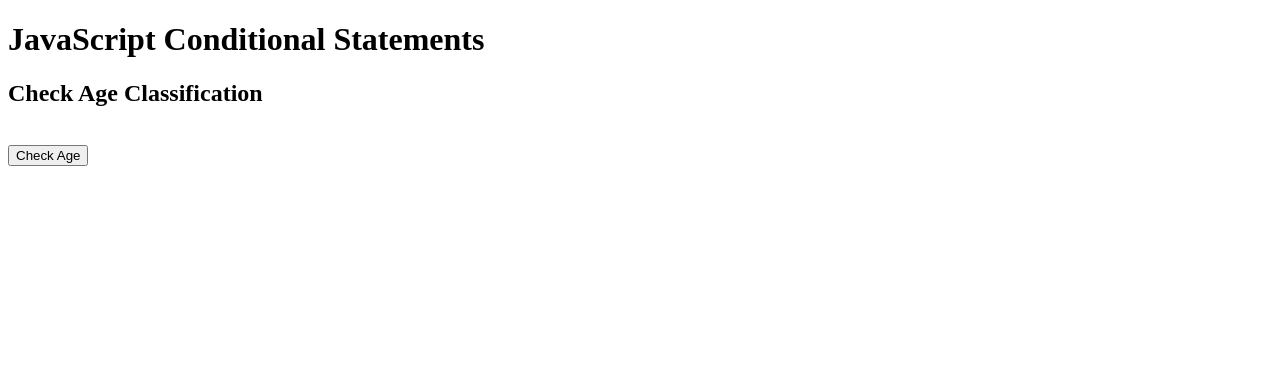
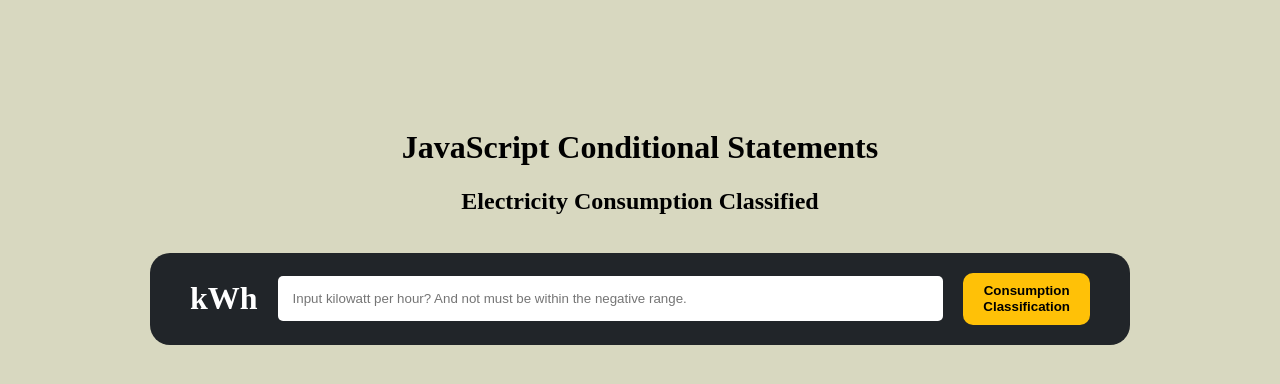
Before and after one commit to 9JV1llanu3va/FV_ICT9J_Q4Drill1_Villanueva, a plain HTML site: page index.html in a window 1280 px wide. Drawn offline with Linux system fonts and the light colour scheme.

Commit message:
Update index.html

```diff
--- a/index.html
+++ b/index.html
@@ -3,34 +3,122 @@
 <head>
     <meta charset="UTF-8">
     <meta name="viewport" content="width=device-width, initial-scale=1.0">
-    <title>Q4Practice1</title>
+    <title>Q4Drill1</title>
+    <style>
+         body { background-color: #d8d8c0; padding-top: 100px; }
+
+        .classifier-bar {
+            background-color: #212529;
+            border-radius: 20px;
+            padding: 20px 40px;
+            display: flex;
+            align-items: center;
+            gap: 20px;
+            max-width: 900px;
+            margin: 0 auto;
+        }
+
+        .logo-placeholder { width: 60px; height: 60px; }
+
+        .label-kwh {
+            color: white;
+            font-size: 2rem;
+            font-weight: bold;
+            font-family: serif;
+        }
+
+        .input-box {
+            flex-grow: 1;
+            border-radius: 5px;
+            border: none;
+            height: 45px;
+            padding: 0 15px;
+        }
+
+        .btn-yellow {
+            background-color: #ffc107;
+            border-radius: 10px;
+            font-weight: bold;
+            padding: 10px 20px;
+            border: none;
+            line-height: 1.2;
+        }
+
+        #error-msg {
+            color: #dc3545;
+            font-style: italic;
+            font-size: 0.9rem;
+            width: 100px;
+        }
+
+        </style>
 </head>
 <body>
+    <center>
     <h1>JavaScript Conditional Statements</h1>
 
-    <h2>Check Age Classification</h2>
+    <h2>Electricity Consumption Classified</h2>
     <br>
-    <button class="btn btn-info" onclick="checkAge()">Check Age </button>
+    </center>
+
+  <div class="classifier-bar shadow">
+
+
+
+        <span class="label-kwh">kWh</span>
+
+        <input type="number" id="kwhInput" class="input-box" placeholder="Input kilowatt per hour? And not must be within the negative range.">
+
+
+        <button onclick="checkConsumption()" class="btn-yellow">
+            Consumption<br>Classification
+        </button>
 
     <script>
-        function checkAge(){
-            var age = 17;
-            if (isNaN(age) || age < 0) {
-                alert("Please input a valid number.");
-            }
-              else if (age<18){
-                alert("You are underage.")
+
+
+    function checkConsumption() {
+
+        let inputVal = document.getElementById("kwhInput").value;
+
+        let kwh = Number(inputVal);
+        let category = "";
+            let text = "";
+
+        if (kwh === "" || kwh < 0) {
+            alert("Please assign a valid number.")
+        }
+
+
+
+
+
+
+            if (kwh <= 100) {
+                category = "Lifeline Consumer";
+                text = "Discounted electricity rates";
+                 alert(category + text)
+            } else if (kwh <= 200) {
+                category = "Low Consumption";
+                text = "Normal residential rate";
+                 alert(category + text)
+            } else if (kwh <= 300) {
+                category = "Average Consumption";
+                text = "Typical electricity usage";
+                alert(category + text)
+            } else if (kwh <= 500) {
+                category = "High Consumption";
+                text = "Higher electricity usage";
+                 alert(category + text)
+            } else {
+                category = "Very High Consumption";
+                text = "Heavy electricity users";
+                alert(category + "text")
             }
 
-            else if (age>=18){
-                alert("You are of legal age.")
-            }
-            else {
-                alert ("Age could not be classified");
-            }
 
-        }
+    }
+</script>
 
-        </script>
 </body>
 </html>
```
